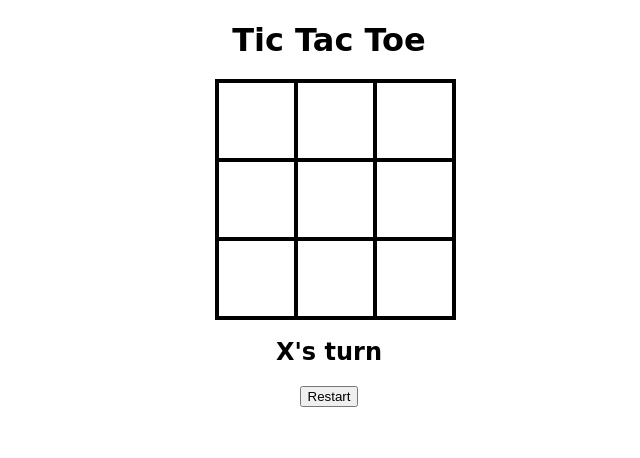
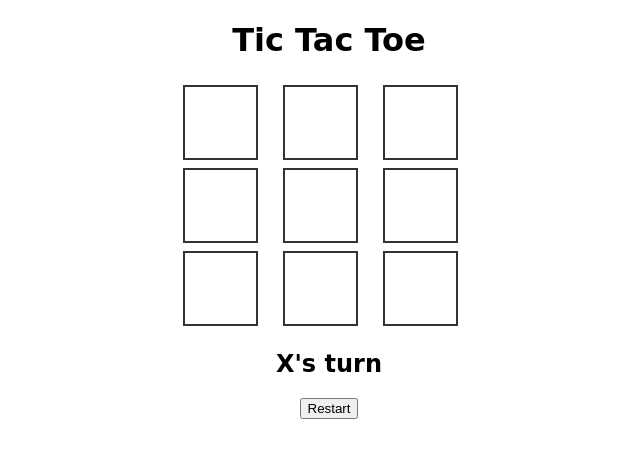
Before and after one commit to Herbert-C-byte/tic-tac-toe-beta, a plain HTML site: page index.html in a window 1280 px wide. Both pictures are taken after a click on the button "Restart". Shown: the whole page, without its empty margins (311-951 px from the left). Drawn offline with Linux system fonts and the light colour scheme.

Commit message:
Just trying

```diff
--- a/index.html
+++ b/index.html
@@ -8,22 +8,22 @@
   <title>Tic Tac Toe</title>
 </head>
 <body>
-  <div id="gameContainer">
+  <main id="gameContainer" role="main">
     <h1>Tic Tac Toe</h1>
-    <div id="cellContainer">
-      <div cellIndex="0" class="cell"></div>
-      <div cellIndex="1" class="cell"></div>
-      <div cellIndex="2" class="cell"></div>
-      <div cellIndex="3" class="cell"></div>
-      <div cellIndex="4" class="cell"></div>
-      <div cellIndex="5" class="cell"></div>
-      <div cellIndex="6" class="cell"></div>
-      <div cellIndex="7" class="cell"></div>
-      <div cellIndex="8" class="cell"></div>
+    <div id="cellContainer" role="grid" aria-label="Tic Tac Toe board">
+      <button type="button" data-cell-index="0" class="cell" aria-label="Cell 1" aria-pressed="false"></button>
+      <button type="button" data-cell-index="1" class="cell" aria-label="Cell 2" aria-pressed="false"></button>
+      <button type="button" data-cell-index="2" class="cell" aria-label="Cell 3" aria-pressed="false"></button>
+      <button type="button" data-cell-index="3" class="cell" aria-label="Cell 4" aria-pressed="false"></button>
+      <button type="button" data-cell-index="4" class="cell" aria-label="Cell 5" aria-pressed="false"></button>
+      <button type="button" data-cell-index="5" class="cell" aria-label="Cell 6" aria-pressed="false"></button>
+      <button type="button" data-cell-index="6" class="cell" aria-label="Cell 7" aria-pressed="false"></button>
+      <button type="button" data-cell-index="7" class="cell" aria-label="Cell 8" aria-pressed="false"></button>
+      <button type="button" data-cell-index="8" class="cell" aria-label="Cell 9" aria-pressed="false"></button>
     </div>
-    <h2 id="statusText"></h2>
-    <button id="restartButton">Restart</button>
-  </div>
+    <h2 id="statusText" aria-live="polite" aria-atomic="true"></h2>
+    <button id="restartButton" type="button">Restart</button>
+  </main>
 
   <script src="script.js"></script>
 </body>
--- a/script.js
+++ b/script.js
@@ -18,13 +18,40 @@ let running = false;
 initializeGame();
 
 function initializeGame() {
-  cells.forEach(cell => cell.addEventListener("click", cellClicked));
+  cells.forEach(cell => {
+    cell.addEventListener("click", cellClicked);
+    cell.addEventListener("keydown", cellKeyDown);
+  });
   restartButton.addEventListener("click", restartGame);
   statusText.textContent = `${currentPlayer}'s turn`;
   running = true;
 }
+function cellKeyDown(e) {
+  const key = e.key;
+  if (key === "Enter" || key === " ") {
+    e.preventDefault();
+    this.click();
+    return;
+  }
+  const index = Number(this.getAttribute("data-cell-index"));
+  let nextIndex = null;
+  if (key === 'ArrowRight') {
+    nextIndex = (index % 3 === 2) ? index - 2 : index + 1;
+  } else if (key === 'ArrowLeft') {
+    nextIndex = (index % 3 === 0) ? index + 2 : index - 1;
+  } else if (key === 'ArrowUp') {
+    nextIndex = (index - 3 >= 0) ? index - 3 : index + 6;
+  } else if (key === 'ArrowDown') {
+    nextIndex = (index + 3 < 9) ? index + 3 : index - 6;
+  }
+  if (nextIndex !== null) {
+    e.preventDefault();
+    cells[nextIndex].focus();
+  }
+}
+
 function cellClicked() {
-  const cellIndex = this.getAttribute("cellIndex");
+  const cellIndex = this.getAttribute("data-cell-index");
 
   if(options[cellIndex] !== "" || !running){
     return;
@@ -36,6 +63,8 @@ function cellClicked() {
 function updateCell(cell, index) {
   options[index] = currentPlayer;
   cell.textContent = currentPlayer;
+  cell.setAttribute('aria-pressed', 'true');
+  cell.disabled = true;
 }
 function changePlayer() {
   currentPlayer = (currentPlayer === "X") ? "O" : "X";
@@ -43,6 +72,7 @@ function changePlayer() {
 }
 function checkWinner() {
   let roundWon = false;
+  let winningCombo = null;
 
   for(let i = 0; i < winConditions.length; i++) {
     const condition = winConditions[i];
@@ -55,12 +85,17 @@ function checkWinner() {
     }
     if(cellA === cellB && cellB === cellC){
       roundWon = true;
+      winningCombo = condition;
       break;
     }
   }
   if(roundWon) {
     statusText.textContent = `${currentPlayer} Wins!`;
     running = false;
+    if (winningCombo) {
+      winningCombo.forEach(i => cells[i].classList.add('win'));
+    }
+    cells.forEach(cell => cell.disabled = true);
   }
   else if(!options.includes("")){
     statusText.textContent = `Draw!`;
@@ -74,6 +109,11 @@ function restartGame() {
   currentPlayer = "X";
   options = ["", "", "", "", "", "", "", "", ""];
   statusText.textContent = `${currentPlayer}'s turn`;
-  cells.forEach(cell => cell.textContent = "");
+  cells.forEach(cell => {
+    cell.textContent = "";
+    cell.disabled = false;
+    cell.setAttribute('aria-pressed', 'false');
+    cell.classList.remove('win');
+  });
   running = true;
 }
--- a/styles.css
+++ b/styles.css
@@ -1,21 +1,47 @@
 #gameContainer {
-  font-family: "Permanent Marker", cursive;
+  font-family: "Permanent Marker", cursive, system-ui, -apple-system, "Segoe UI", Roboto, sans-serif;
   text-align: center;
 }
 
 #cellContainer {
   display: grid;
   grid-template-columns: repeat(3, auto);
-  width: 225px;
-  margin: auto
+  width: 90vw;
+  max-width: 300px;
+  margin: auto;
 }
 
 .cell {
   width: 75px;
   height: 75px;
-  border: 2px solid;
-  box-shadow: 0 0 0 2px;
+  border: 2px solid #333;
+  background: #fff;
   line-height: 75px;
   font-size: 50px;
   cursor: pointer;
+  display: inline-flex;
+  align-items: center;
+  justify-content: center;
+  padding: 0;
+  margin: 4px;
+  user-select: none;
+  -webkit-appearance: none;
+  appearance: none;
 }
+
+.cell:focus {
+  outline: 3px solid #2b8cff;
+  outline-offset: 2px;
+}
+
+.cell:disabled {
+  cursor: default;
+  opacity: 0.9;
+}
+
+.cell.win {
+  background: #ffef9f;
+  color: #000;
+  box-shadow: 0 0 12px rgba(255,200,0,0.6);
+  transition: background 240ms ease;
+}
```
